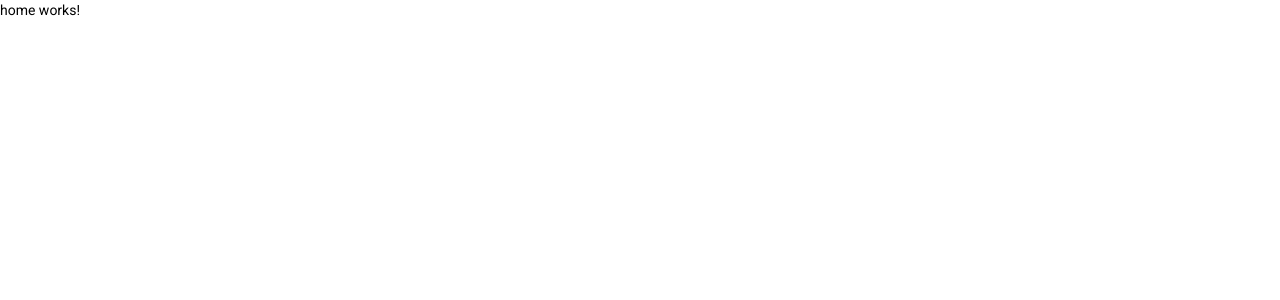
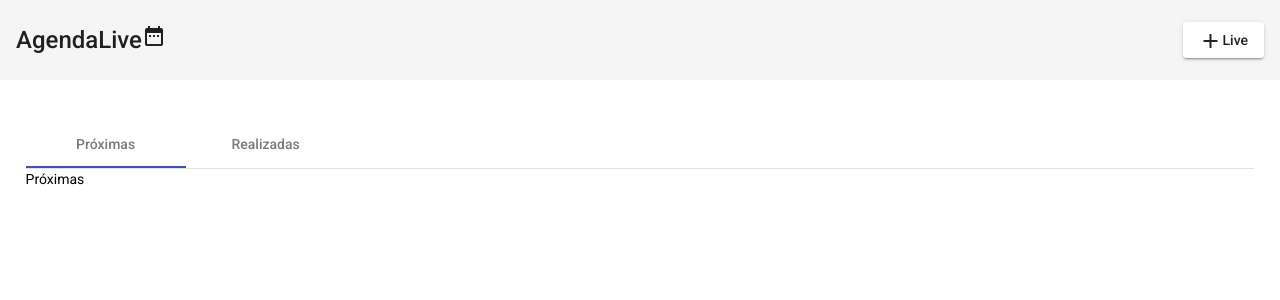
Before and after one commit to fernandoAvargas/AgendaLiveFront, an Angular app: page / in a window 1280 px wide. Shown: the top 300 px of the page. Built offline with nearby package versions, Linux system fonts and the light colour scheme.

Commit message:
Segundo componente para listagem e início da estilização

```diff
--- a/src/app/views/home/home.component.css
+++ b/src/app/views/home/home.component.css
@@ -0,0 +1,8 @@
+.example-spacer {
+  flex: 1 1 auto;
+}
+
+.customToolbar {
+   font-size: 1.5rem;
+   height:80px;
+}
--- a/src/app/views/home/home.component.html
+++ b/src/app/views/home/home.component.html
@@ -1 +1,10 @@
-<p>home works!</p>
+<mat-toolbar>
+  <mat-toolbar-row class="customToolbar">
+    <span>AgendaLive<mat-icon>date_range</mat-icon></span>
+    <span class="example-spacer"></span>
+    <button mat-raised-button>
+      <mat-icon>add</mat-icon>Live
+    </button>
+  </mat-toolbar-row>
+</mat-toolbar>
+<app-live-list></app-live-list>
--- /dev/null
+++ b/src/app/views/home/live-list/live-list.component.css
@@ -0,0 +1,5 @@
+.listHome {
+    padding-top  : 40px;
+    padding-left : 2%;
+    padding-right: 2%;
+}
--- /dev/null
+++ b/src/app/views/home/live-list/live-list.component.html
@@ -0,0 +1,4 @@
+<mat-tab-group mat-align-tabs="start" class="listHome">
+    <mat-tab label="Próximas"> Próximas </mat-tab>
+    <mat-tab label="Realizadas"> Realizadas </mat-tab>
+</mat-tab-group>
--- /dev/null
+++ b/src/app/views/home/live-list/live-list.component.ts
@@ -0,0 +1,15 @@
+import { Component, OnInit } from '@angular/core';
+
+@Component({
+  selector: 'app-live-list',
+  templateUrl: './live-list.component.html',
+  styleUrls: ['./live-list.component.css']
+})
+export class LiveListComponent implements OnInit {
+
+  constructor() { }
+
+  ngOnInit(): void {
+  }
+
+}
```
Also changed, not shown: src/app/app.module.ts (+12 -2 lines).
